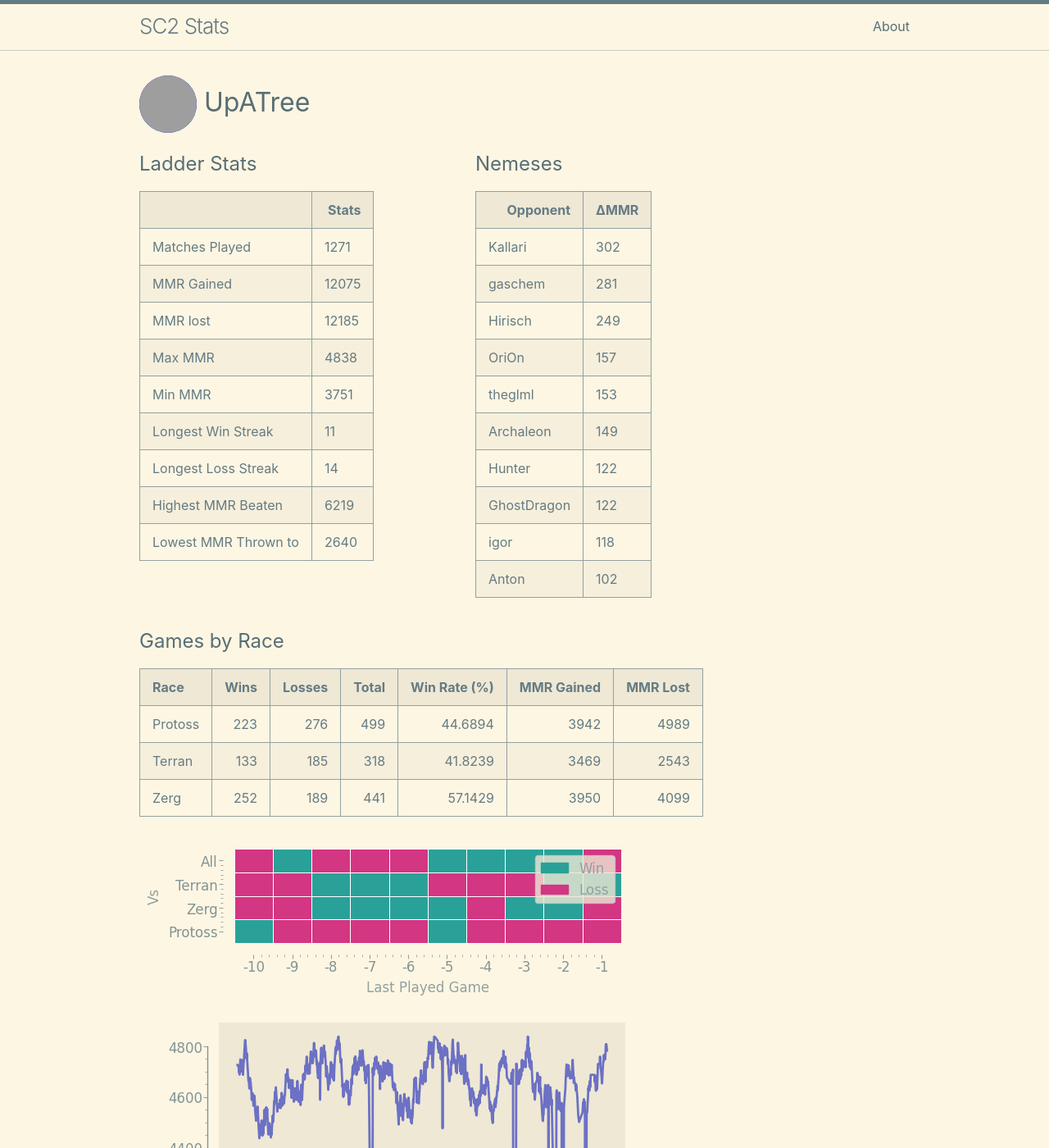
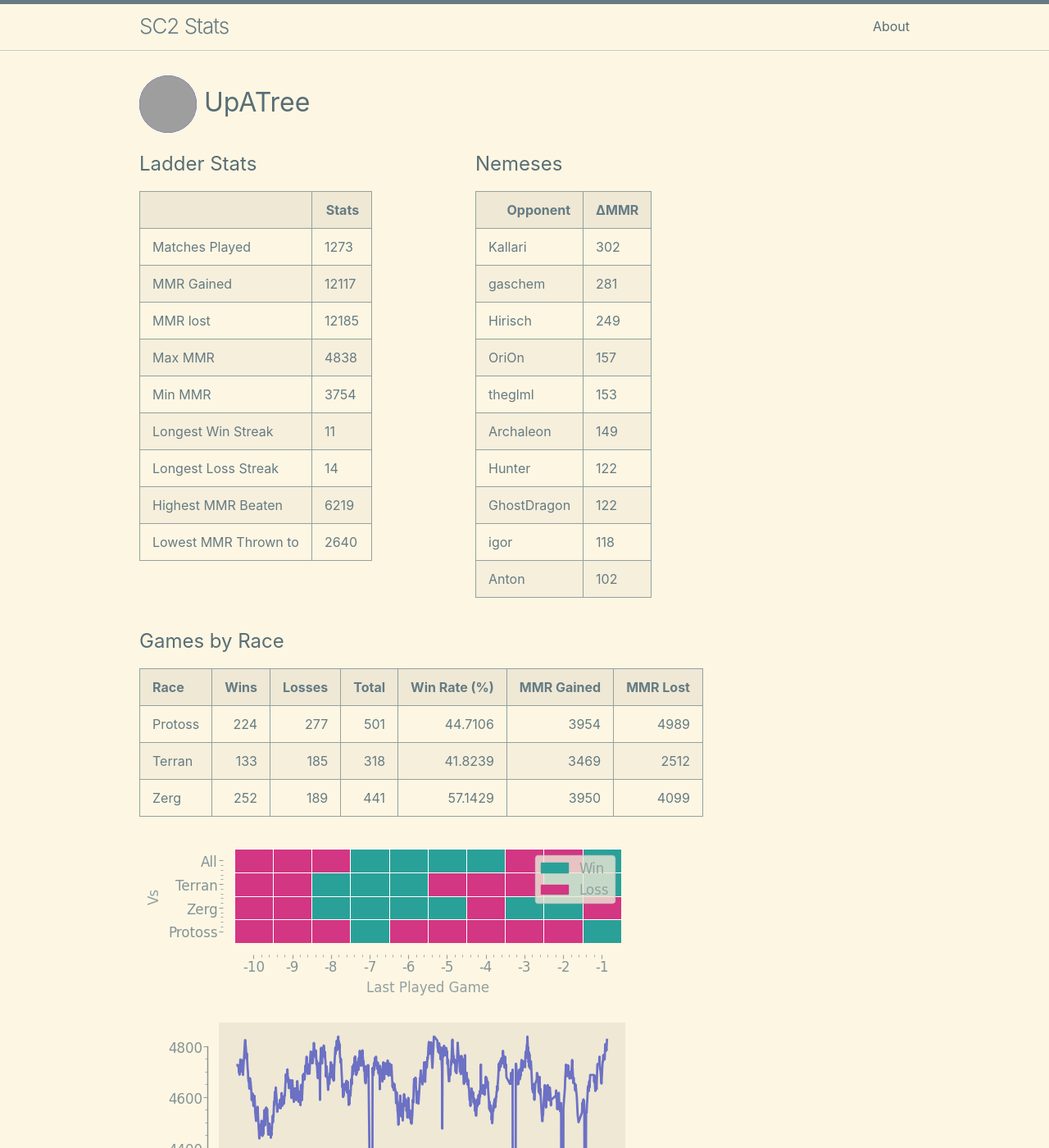
Before and after one commit to kylermurphy/UpATree, a Jekyll site: the page built from docs/index.md, in a window 1280 px wide and 1400 px high. Shown: the whole window at 82% size. Built offline with Jekyll 4.4.1, drawn with Linux system fonts in a browser that asks for light colours; grey boxes are pictures that could not be loaded.

Commit message:
running on push

```diff
--- a/docs/index.md
+++ b/docs/index.md
@@ -18,11 +18,11 @@ layout: home
   <tbody>
     <tr>
       <td>Matches Played</td>
-      <td>1271</td>
+      <td>1273</td>
     </tr>
     <tr>
       <td>MMR Gained</td>
-      <td>12075</td>
+      <td>12117</td>
     </tr>
     <tr>
       <td>MMR lost</td>
@@ -34,7 +34,7 @@ layout: home
     </tr>
     <tr>
       <td>Min MMR</td>
-      <td>3751</td>
+      <td>3754</td>
     </tr>
     <tr>
       <td>Longest Win Streak</td>
@@ -114,8 +114,8 @@ layout: home
 
 | Race    |   Wins |   Losses |   Total |   Win Rate (%) |   MMR Gained |   MMR Lost |
 |:--------|-------:|---------:|--------:|---------------:|-------------:|-----------:|
-| Protoss |    223 |      276 |     499 |        44.6894 |         3942 |       4989 |
-| Terran  |    133 |      185 |     318 |        41.8239 |         3469 |       2543 |
+| Protoss |    224 |      277 |     501 |        44.7106 |         3954 |       4989 |
+| Terran  |    133 |      185 |     318 |        41.8239 |         3469 |       2512 |
 | Zerg    |    252 |      189 |     441 |        57.1429 |         3950 |       4099 |
 
 ![Games by Race](./assets/gm_hist.png)
--- a/log.txt
+++ b/log.txt
@@ -503,3 +503,4 @@ Writing a log file 2025-03-16 19:29:40.
 Writing a log file 2025-03-16 19:48:04.
 Writing a log file 2025-03-16 20:23:27.
 Writing a log file 2025-03-16 20:48:03.
+Writing a log file 2025-03-16 21:19:17.
```
Also changed, not shown: docs/assets/MMR.png, docs/assets/daily.png, docs/assets/gm_hist.png, docs/assets/r_wrt.png, 1 other file.
